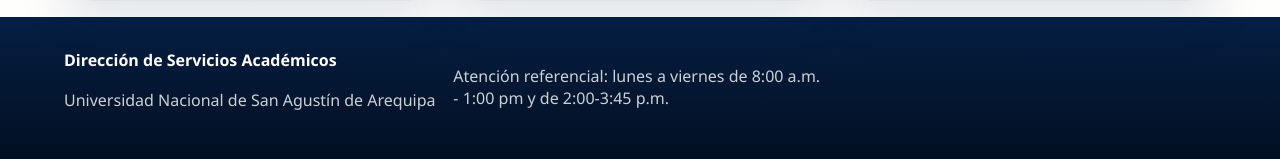
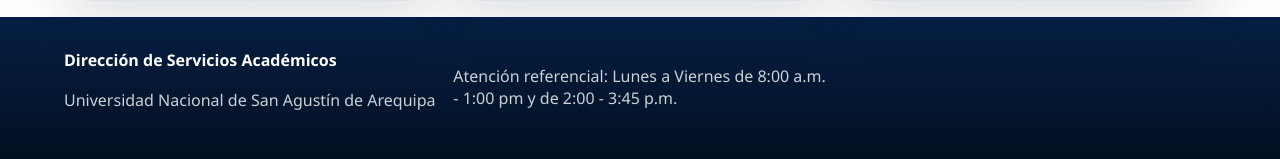
Before and after one commit to LucelyMendoza/web_dsa, a Next.js app: page / in a window 1280 px wide. Shown: the part 3247-3406 px from the top of the page. Built offline with nearby package versions, Linux system fonts and the light colour scheme.

Commit message:
Pie de página

```diff
--- a/components/Footer.jsx
+++ b/components/Footer.jsx
@@ -6,7 +6,7 @@
         <p>Universidad Nacional de San Agustín de Arequipa</p>
       </div>
       <div>
-        <p>Atención referencial: lunes a viernes de 8:00 a.m. - 1:00 pm y de 2:00-3:45 p.m.</p>
+        <p>Atención referencial: Lunes a Viernes de 8:00 a.m. - 1:00 pm y de 2:00 - 3:45 p.m.</p>
       </div>
     </footer>
   );
```
